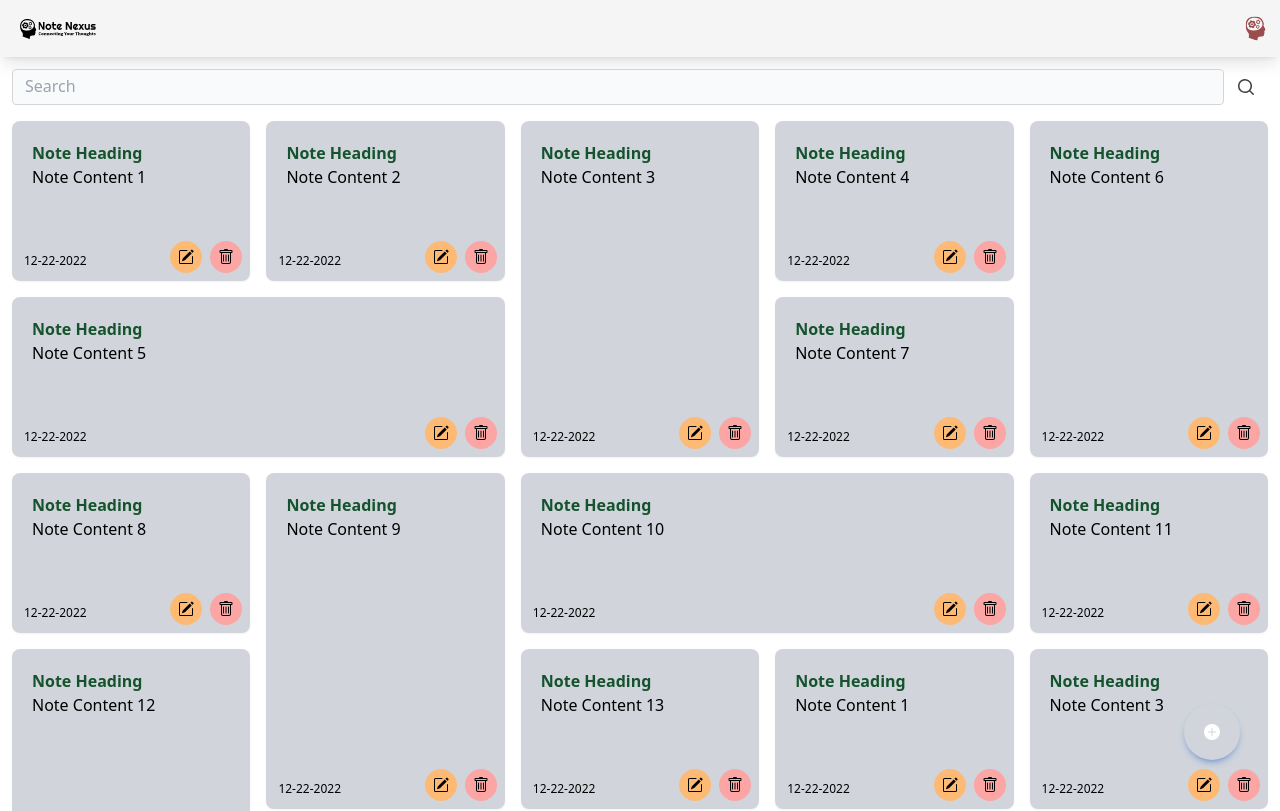
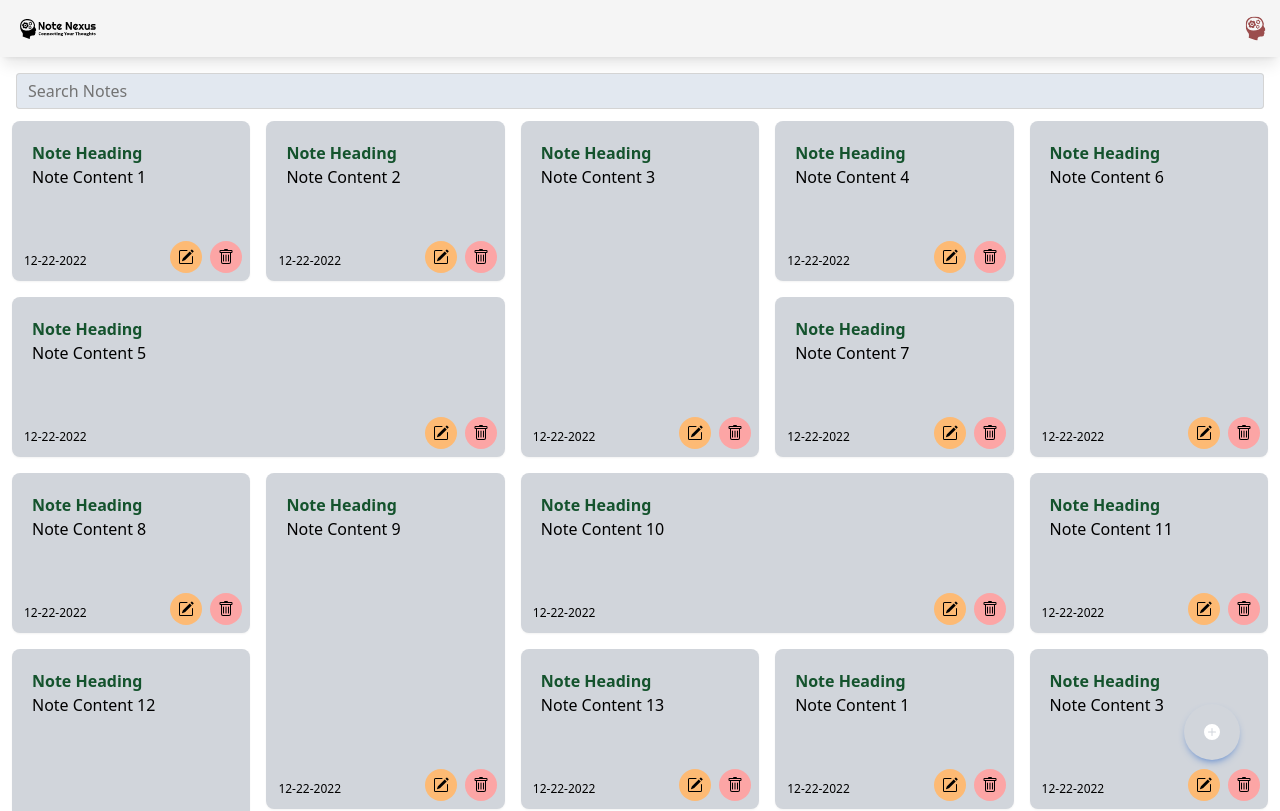
Before and after one commit to PavanSingerReddy/note-nexus-frontend, a React (Vite) app: page / in a window 1280 px wide. Shown: the top 811 px of the page. Built offline with nearby package versions, Linux system fonts and the light colour scheme; what tw-elements would draw is missing.

Commit message:
adding new search bar and replacing old search bar

```diff
--- a/src/pages/HomePage.jsx
+++ b/src/pages/HomePage.jsx
@@ -1,7 +1,7 @@
 import Navbar from './Navbar';
-import SearchBar from './SearchBar';
 import Notes from './Notes';
 import AddNoteButton from './AddNoteButton';
+import SearchBar from './SearchBar';
 
 const HomePage = () => {
   return (
--- a/src/pages/SearchBar.jsx
+++ b/src/pages/SearchBar.jsx
@@ -1,34 +1,30 @@
-import React from 'react'
+import React, { useEffect } from 'react'
+import {
+    Input,
+    initTE,
+  } from "tw-elements";
 
-const SearchBar = () => {
+
+  const SearchPage = () => {
+
+    useEffect(() => {
+        initTE({ Input });
+    }, [])
+
     return (
-        <div className="m-3">
-            <div className="relative mb-4 flex w-full flex-wrap items-stretch">
-                <input
-                    type="search"
-                    className="relative m-0 block w-[1px] min-w-0 flex-auto rounded border border-solid border-neutral-300 bg-slate-50 bg-clip-padding px-3 py-[0.25rem] text-base font-normal leading-[1.6] text-neutral-700 outline-none transition duration-200 ease-in-out focus:z-[3] focus:border-primary focus:text-neutral-700 focus:shadow-[inset_0_0_0_1px_rgb(59,113,202)] focus:outline-none dark:border-neutral-600 dark:text-neutral-200 dark:placeholder:text-neutral-200 dark:focus:border-primary"
-                    placeholder="Search"
-                    aria-label="Search"
-                    aria-describedby="button-addon2" />
-
-                {/* <!--Search icon--> */}
-                <span
-                    className="input-group-text flex items-center whitespace-nowrap rounded px-3 py-1.5 text-center text-base font-normal text-neutral-700 dark:text-neutral-200 cursor-pointer"
-                    id="basic-addon2">
-                    <svg
-                        xmlns="http://www.w3.org/2000/svg"
-                        viewBox="0 0 20 20"
-                        fill="currentColor"
-                        className="h-5 w-5">
-                        <path
-                            fillRule="evenodd"
-                            d="M9 3.5a5.5 5.5 0 100 11 5.5 5.5 0 000-11zM2 9a7 7 0 1112.452 4.391l3.328 3.329a.75.75 0 11-1.06 1.06l-3.329-3.328A7 7 0 012 9z"
-                            clipRule="evenodd" />
-                    </svg>
-                </span>
-            </div>
+        <div className="relative mb-3 m-4" data-te-input-wrapper-init>
+            <input
+                type="search"
+                className="peer block min-h-[auto] w-full rounded border-0 bg-slate-200 px-3 py-[0.32rem] leading-[1.6] outline-none transition-all duration-200 ease-linear focus:placeholder:opacity-100 peer-focus:text-primary data-[te-input-state-active]:placeholder:opacity-100 motion-reduce:transition-none dark:text-neutral-200 dark:placeholder:text-neutral-200 dark:peer-focus:text-primary [&:not([data-te-input-placeholder-active])]:placeholder:opacity-0"
+                id="exampleSearch2"
+                placeholder="Type query" />
+            <label
+                htmlFor="exampleSearch2"
+                className="pointer-events-none absolute left-3 top-0 mb-0 max-w-[90%] origin-[0_0] truncate pt-[0.37rem] leading-[1.6] text-neutral-500 transition-all duration-200 ease-out peer-focus:-translate-y-[0.9rem] peer-focus:scale-[0.8] peer-focus:text-slate-600 peer-data-[te-input-state-active]:-translate-y-[0.9rem] peer-data-[te-input-state-active]:scale-[0.8] motion-reduce:transition-none dark:text-neutral-200 dark:peer-focus:text-primary"
+            >Search Notes
+            </label>
         </div>
     )
 }
 
-export default SearchBar
+export default SearchPage
```
Also changed, not shown: src/pages/NoteEditPage.jsx (added, +11 -0 lines).
